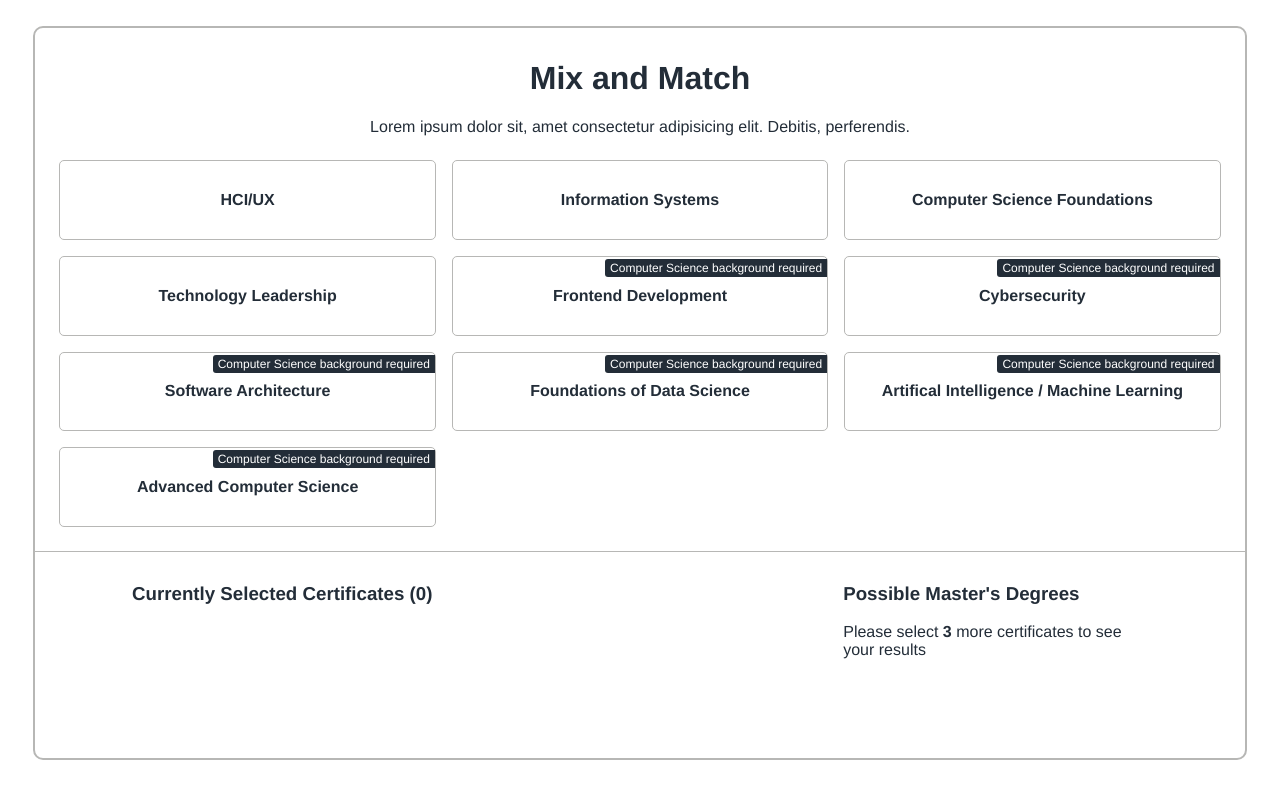
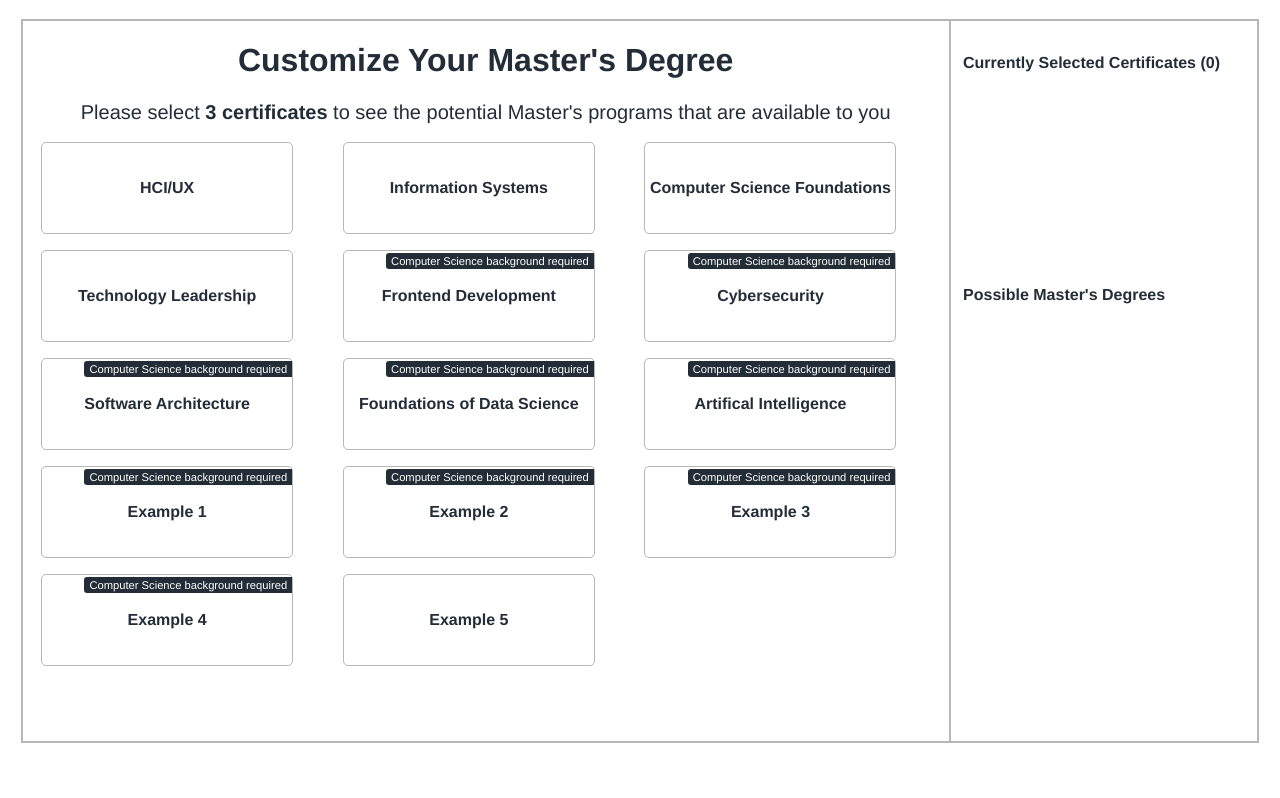
Before and after one commit to awanger/drexel_design_competition, a Vue app: page / in a window 1280 px wide. Built offline with nearby package versions, Linux system fonts and the light colour scheme.

Commit message:
Incorporate some visual changes Eugene Kim suggested

```diff
--- a/src/App.vue
+++ b/src/App.vue
@@ -2,9 +2,10 @@
   <div id="app">
     <div class="container">
       <div class="window">
+        <div>
           <div class="window-header">
-        <h1 class="title">Mix and Match</h1>
-        <div class="instructions">Lorem ipsum dolor sit, amet consectetur adipisicing elit. Debitis, perferendis.</div>
+          <h1 class="title">Customize Your Master's Degree</h1>
+          <div class="instructions">Please select <b>3 certificates</b> to see the potential Master's programs that are available to you</div>
         </div>
         <div class="window-body">
           <label class="cell"
@@ -20,9 +21,10 @@
             <h4 :for="cert.name">{{ cert.name }}</h4>
           </label>
         </div>
-      <div class="window-footer">
-        <div class="certificates">
-          <h3>Currently Selected Certificates ({{ numOfSelectedCerts }})</h3>
+        </div>
+        <div class="window-sidebar">
+          <div class="certificates-list">
+            <h4>Currently Selected Certificates ({{ numOfSelectedCerts }})</h4>
             <ol id="certificates-list">
               <li v-for="cert in checkedCerts" :key="cert.name">
                 {{ cert }}
@@ -30,11 +32,11 @@
             </ol>
           </div>
           <div class="masters-list">
-          <h3>Possible Master's Degrees</h3>
-          <div class="placeholder" v-if="numOfSelectedCerts < 3">Please select <b>{{ 3 - numOfSelectedCerts }}</b> more certificates to see your results</div> <!-- will need to pluralize -->
+            <h4>Possible Master's Degrees</h4>
+            <!-- <div class="placeholder" v-if="numOfSelectedCerts < 3">Please select <b>{{ 3 - numOfSelectedCerts }}</b> more certificates to see your results</div> will need to pluralize -->
             <ul v-if="selectedThree">
-            <li><input type="checkbox" id="masters1"> <label for="masters1">Masters 1</label></li>
-            <li><input type="checkbox" id="masters2"> <label for="masters2">Masters 2</label></li>
+              <li><input type="checkbox" id="masters1"> <label for="masters1">Masters of Computer Science</label></li>
+              <li><input type="checkbox" id="masters2"> <label for="masters2">Masters of Data Science</label></li>
             </ul>
           </div>
         </div>
@@ -60,8 +62,22 @@ export default {
         { name: "Cybersecurity", requiresCompsci: true  },
         { name: "Software Architecture", requiresCompsci: true },
         { name: "Foundations of Data Science", requiresCompsci: true},
-        { name: "Artifical Intelligence / Machine Learning", requiresCompsci: true},
-        { name: "Advanced Computer Science", requiresCompsci: true},
+        { name: "Artifical Intelligence", requiresCompsci: true},
+        { name: "Example 1", requiresCompsci: true},
+        { name: "Example 2", requiresCompsci: true},
+        { name: "Example 3", requiresCompsci: true},
+        { name: "Example 4", requiresCompsci: true},
+        { name: "Example 5", requiresCompsci: false},
+        // { name: "Example 6", requiresCompsci: true},
+        // { name: "Advanced Computer Science", requiresCompsci: true},
+        // { name: "Geology", requiresCompsci: false},
+        // { name: "Example 8", requiresCompsci: false },
+        // { name: "Psychology", requiresCompsci: false },
+        // { name: "Psychology of Darth Vader", requiresCompsci: false },
+        // { name: "Natural Language Processing", requiresCompsci: true },
+        // { name: "George W. Bush", requiresCompsci: true},
+        // { name: "Filmmaking", requiresCompsci: true},
+        // { name: "Music and Technology", requiresCompsci: true},
       ],
       checkedCerts: []
     }
@@ -98,7 +114,7 @@ $yellow: #ffc600;
 .container {
   max-width: 100vw;
   height: 90vh;
-  padding: 2%;
+  padding: 1%;
   display: flex;
   justify-content: center;
   align-items: center;
@@ -108,11 +124,9 @@ $yellow: #ffc600;
   width: 100%;
   height:100%;
   display: grid;
-  grid-template-rows: 1fr 6fr 3fr; // pancake stack layout
+  grid-template-columns: 3fr 1fr;
   background-color: #fff;
   border: 2px solid $light-grey;
-  border-radius: 10px;
-  padding-top: 10px;
   .window-header {
     text-align: center;
   }
@@ -125,18 +139,18 @@ $yellow: #ffc600;
     user-select: none;
   }
 
-  .window-footer {
-    border-top: 1px solid $light-grey;
-    padding: 1% 8%;
-    display: flex;
-    flex-direction: row;
-    justify-content: space-between;
+  .window-sidebar {
+    border-left: 2px solid $light-grey;
+    padding: 4%;
+    display: grid;
+    grid-template-rows: 1fr 2fr;
+    // justify-content: space-between;
     .certificates-list {
 
     }
 
     .masters-list {
-      width: 30%;
+
     }
 
   }
@@ -155,16 +169,20 @@ $yellow: #ffc600;
   align-items: center;
   position: relative;
 
+  width: 250px;
+  height: 90px;
+
   .ribbon {
     background: $blue;
     color: white;
     border-radius: 3px 0px 0px 3px; // top-left top-right bottom-right bottom-left
-    font-size: 0.75rem;
+    font-size: 0.7rem;
     padding: 2px 5px;
     position: absolute;
     top: 2px;
     right: 0px;
   }
+
 
   &:hover {
     background-color: lighten($light-grey, 24%);
@@ -182,4 +200,8 @@ $yellow: #ffc600;
   width: 0;
   height: 0;
 }
+
+.instructions {
+  font-size: 1.25rem;
+}
 </style>
```
Lines whose indentation alone changed are shown as unchanged.
